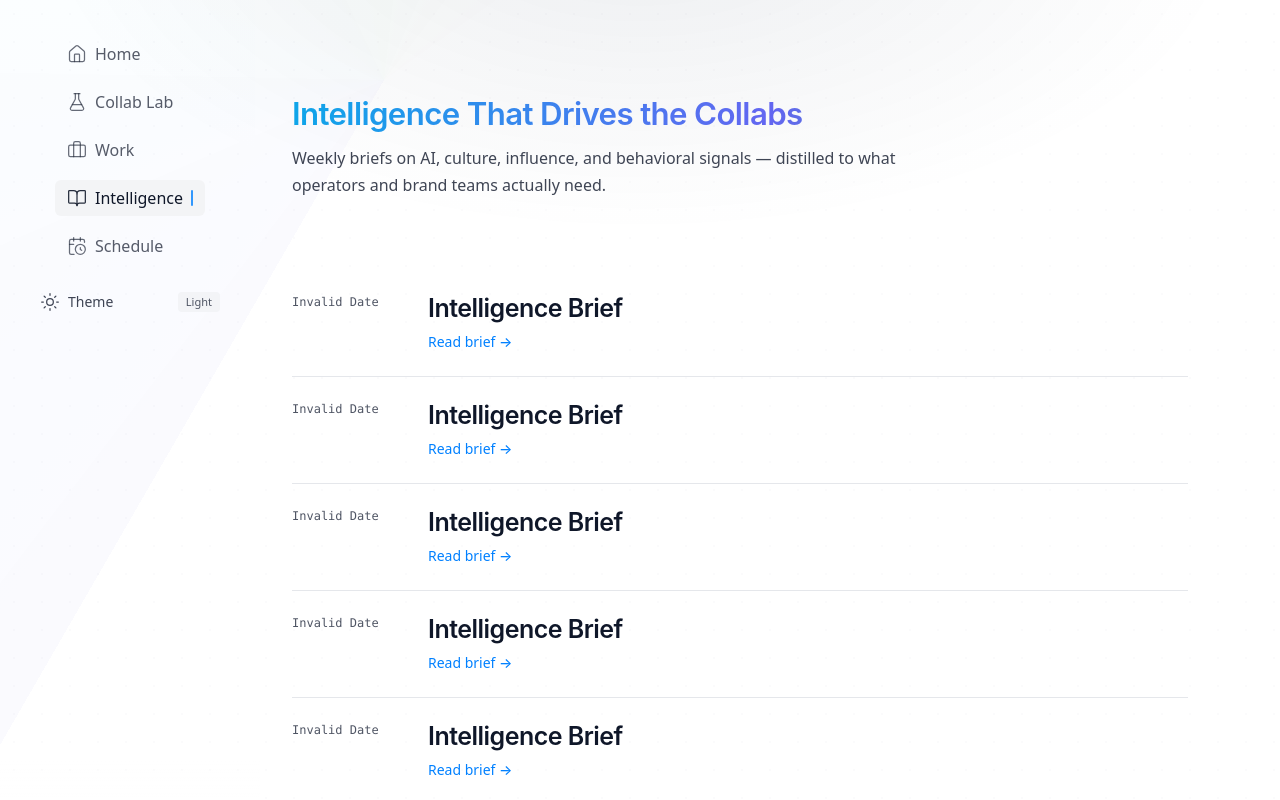
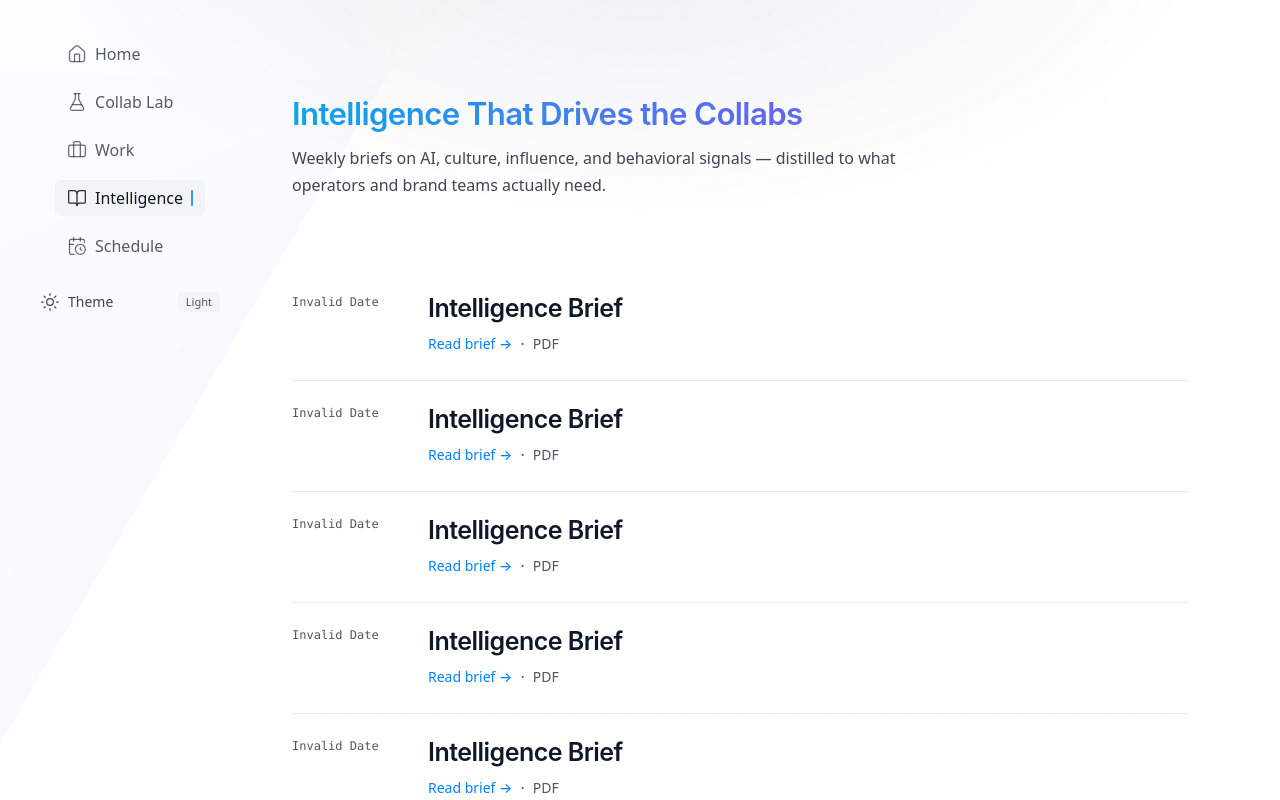
Before and after one commit to HassDhia/smarttechinvest-site, a Next.js app: page /intelligence in a window 1280 px wide. Shown: the top 800 px of the page. Built offline with nearby package versions, Linux system fonts and the light colour scheme.

Commit message:
Fix TypeScript error: Use 'pdf' instead of 'pdfPath' in intelligence page

```diff
--- a/src/app/intelligence/page.tsx
+++ b/src/app/intelligence/page.tsx
@@ -47,11 +47,11 @@ export default function IntelligencePage() {
                       >
                         Read brief →
                       </Link>
-                      {brief.pdfPath && (
+                      {brief.pdf && (
                         <>
                           <span className="text-[hsl(var(--muted-foreground))]">·</span>
                           <Link
-                            href={brief.pdfPath}
+                            href={brief.pdf}
                             className="text-sm text-[hsl(var(--muted-foreground))] hover:text-[hsl(var(--foreground))] hover:underline"
                             target="_blank"
                             rel="noopener noreferrer"
```
